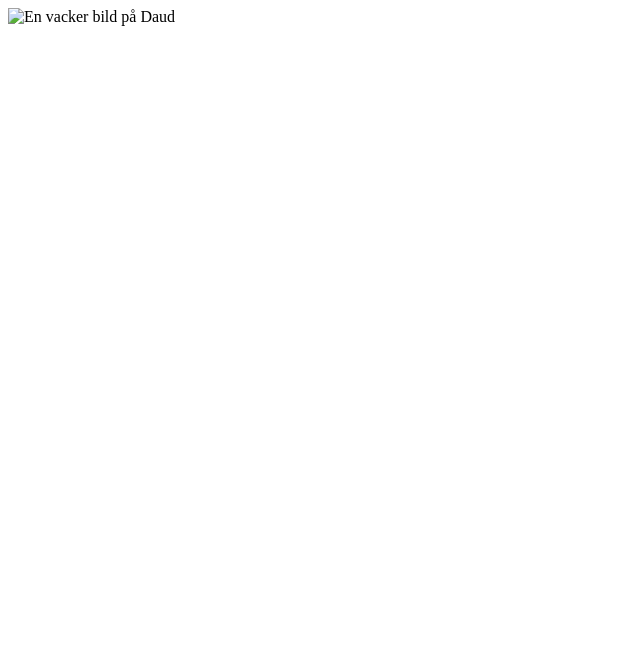
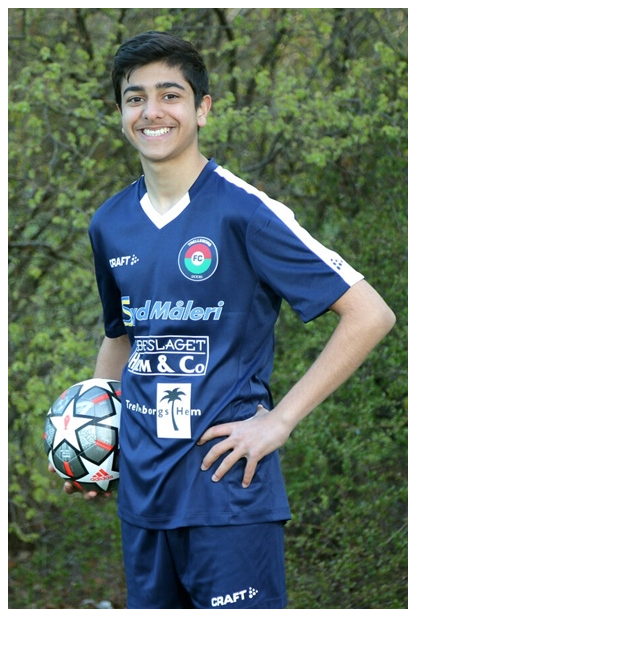
Before and after one commit to Sweeid/HannesVackraHemsida, a plain HTML site: page index.html in a window 1280 px wide. Shown: the whole page, without its empty margins (0-640 px from the left). Drawn offline with Linux system fonts and the light colour scheme; the site is published under a folder, as on GitHub Pages, so addresses that start at the root find nothing.

Commit message:
Add files via upload

```diff
--- a/index.html
+++ b/index.html
@@ -7,6 +7,6 @@
     <title>Document</title>
   </head>
   <body>
-    <img src="/images/daud.jpg" alt="En vacker bild på Daud" />
+    <img src="images/daud.jpg" alt="En vacker bild på Daud" />
   </body>
 </html>
```
